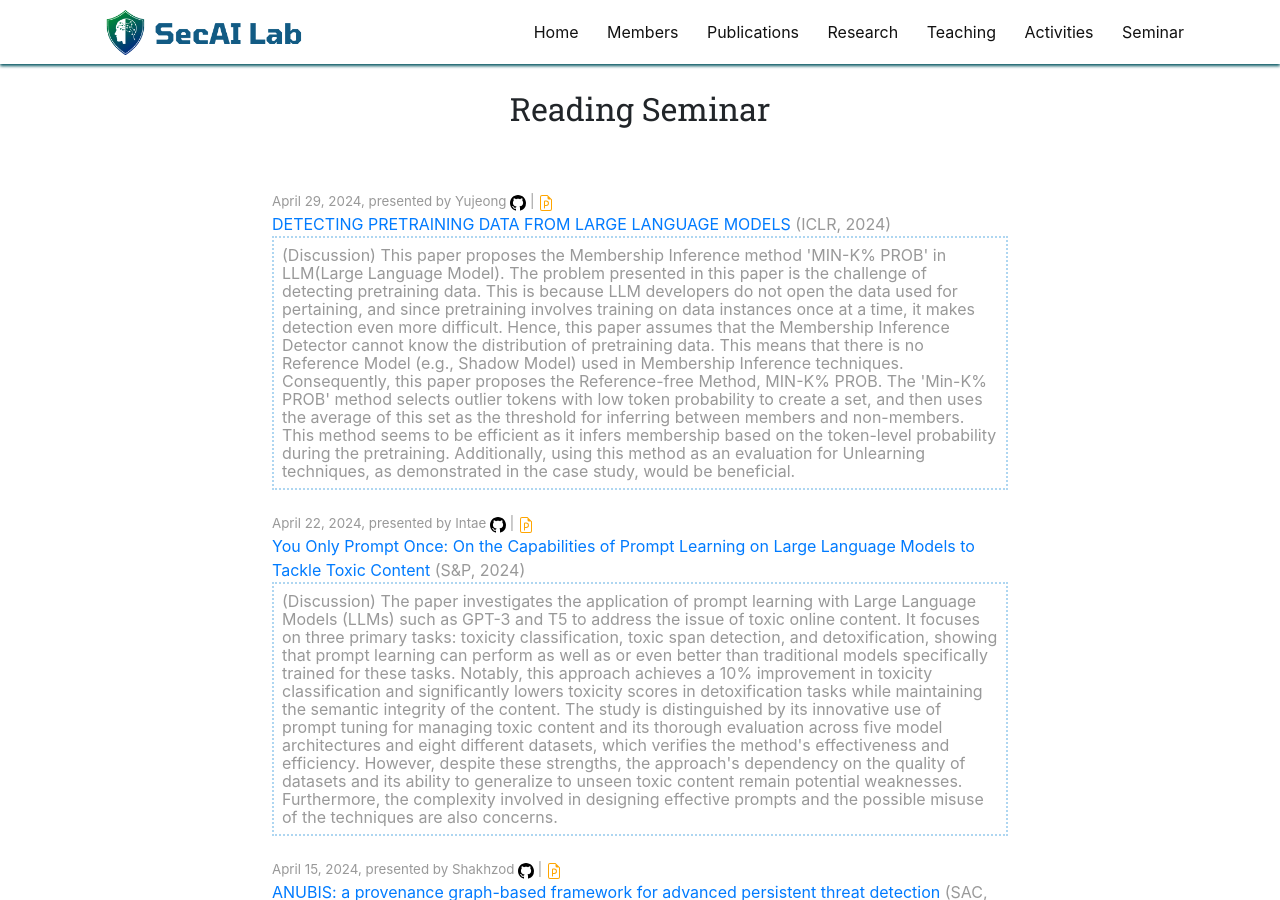
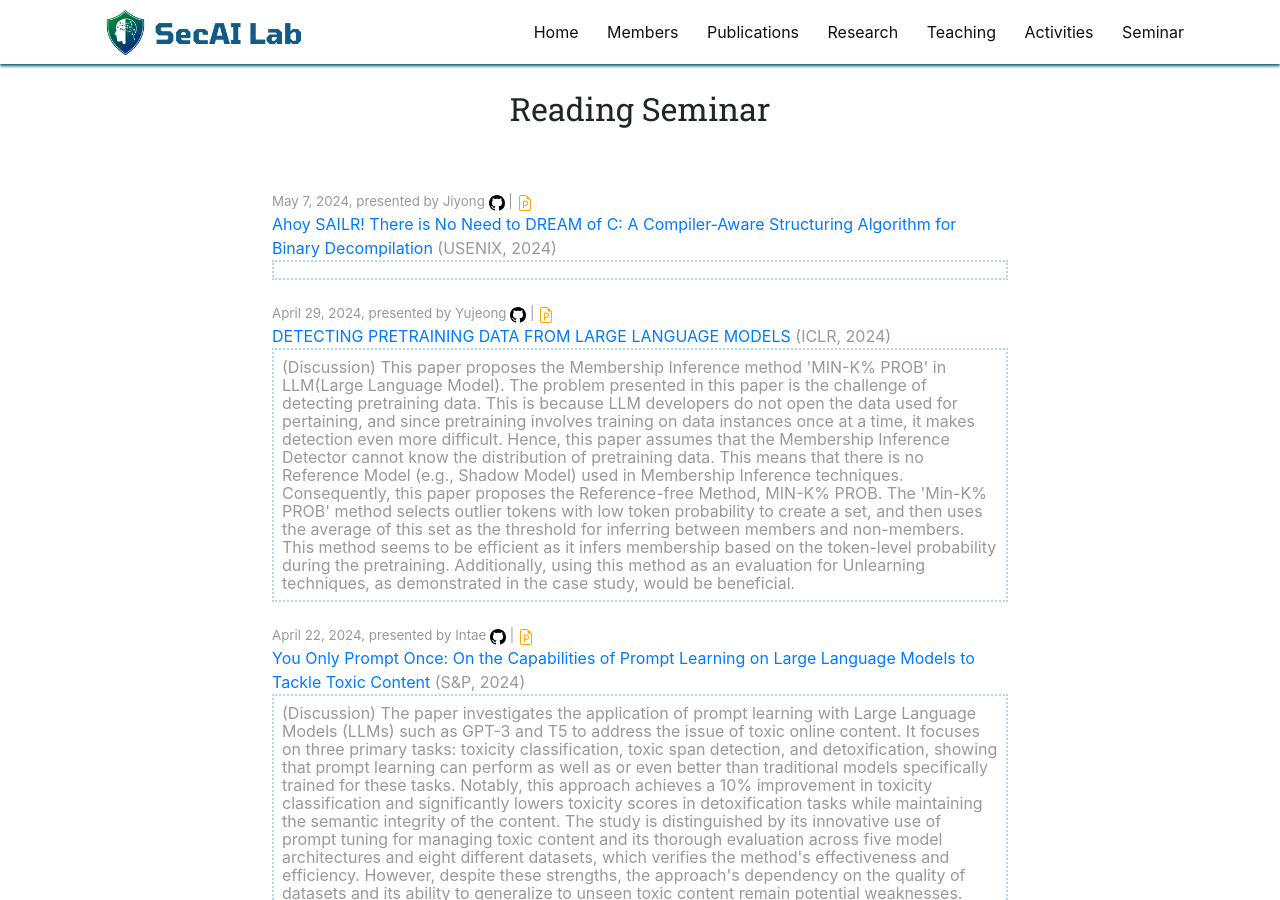
Before and after one commit to SecAI-Lab/secai-lab.github.io, a Jekyll site: the page built from pages/seminar.md, in a window 1280 px wide and 900 px high. Built offline with Jekyll 4.4.1, drawn with Linux system fonts in a browser that asks for light colours; nearby versions of some CDN libraries.

Commit message:
updated seminar

```diff
--- a/_data/readings.yml
+++ b/_data/readings.yml
@@ -1,3 +1,13 @@
+- title: "Ahoy SAILR! There is No Need to DREAM of C: A Compiler-Aware Structuring Algorithm for Binary Decompilation"
+  link: "https://www.usenix.org/conference/usenixsecurity24/presentation/basque"
+  ppt_link: "https://secai.skku.edu/assets/paper-presentation/jiyong_SAILR_USENIX24.pdf"
+  code_link: "https://github.com/mahaloz/sailr-eval"
+  presenter: Jiyong
+  conference: USENIX
+  date: 2024.05.07
+  pub_year: 2024
+  discussion: ""
+
 - title: "DETECTING PRETRAINING DATA FROM LARGE LANGUAGE MODELS"
   link: "https://arxiv.org/pdf/2310.16789"
   ppt_link: "https://docs.google.com/presentation/d/1xjVmvLr7tYqUz17G5NAGJA8m8B_ep3Fm/edit?usp=sharing&ouid=107878723841384409882&rtpof=true&sd=true"
```
Also changed, not shown: 1 other file.
